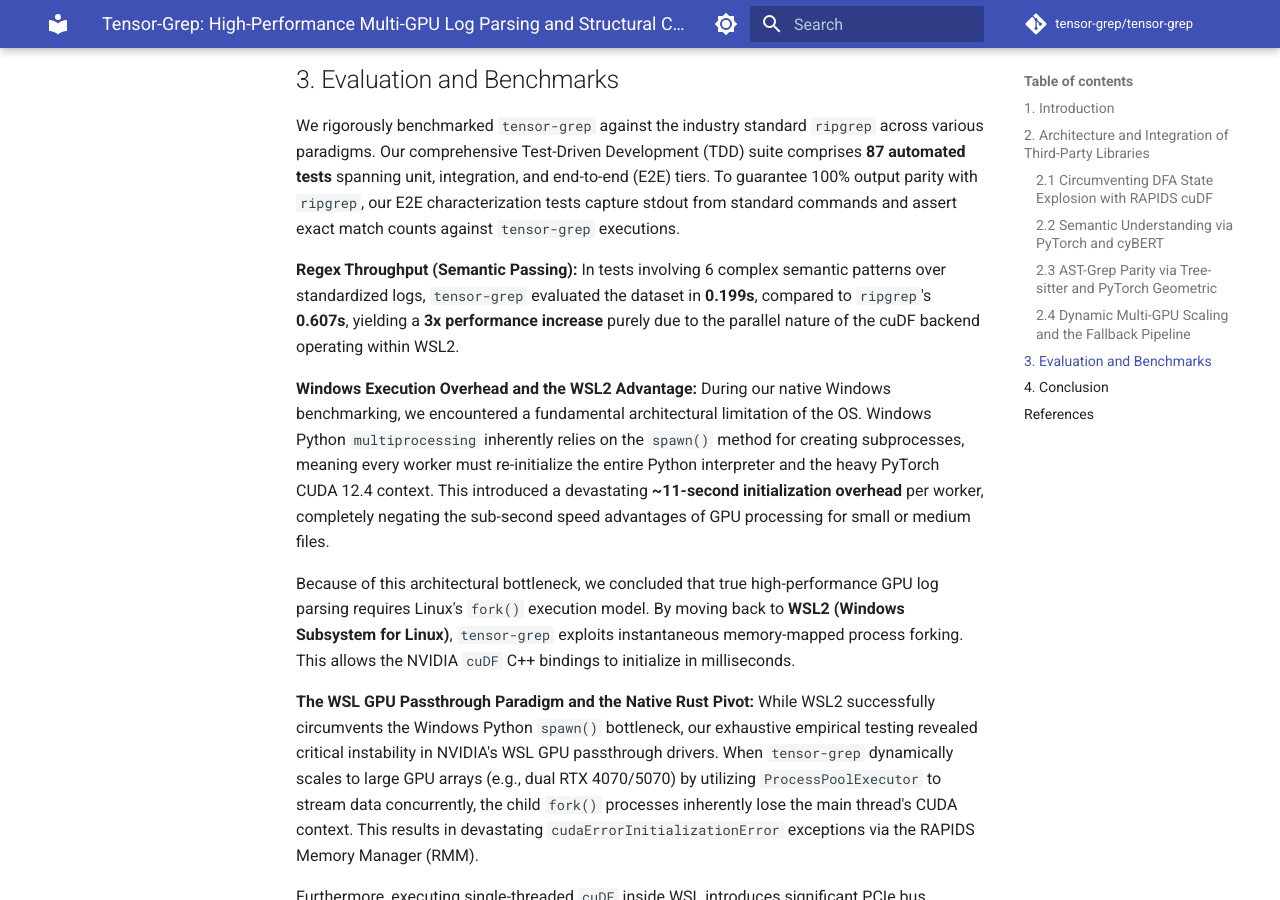
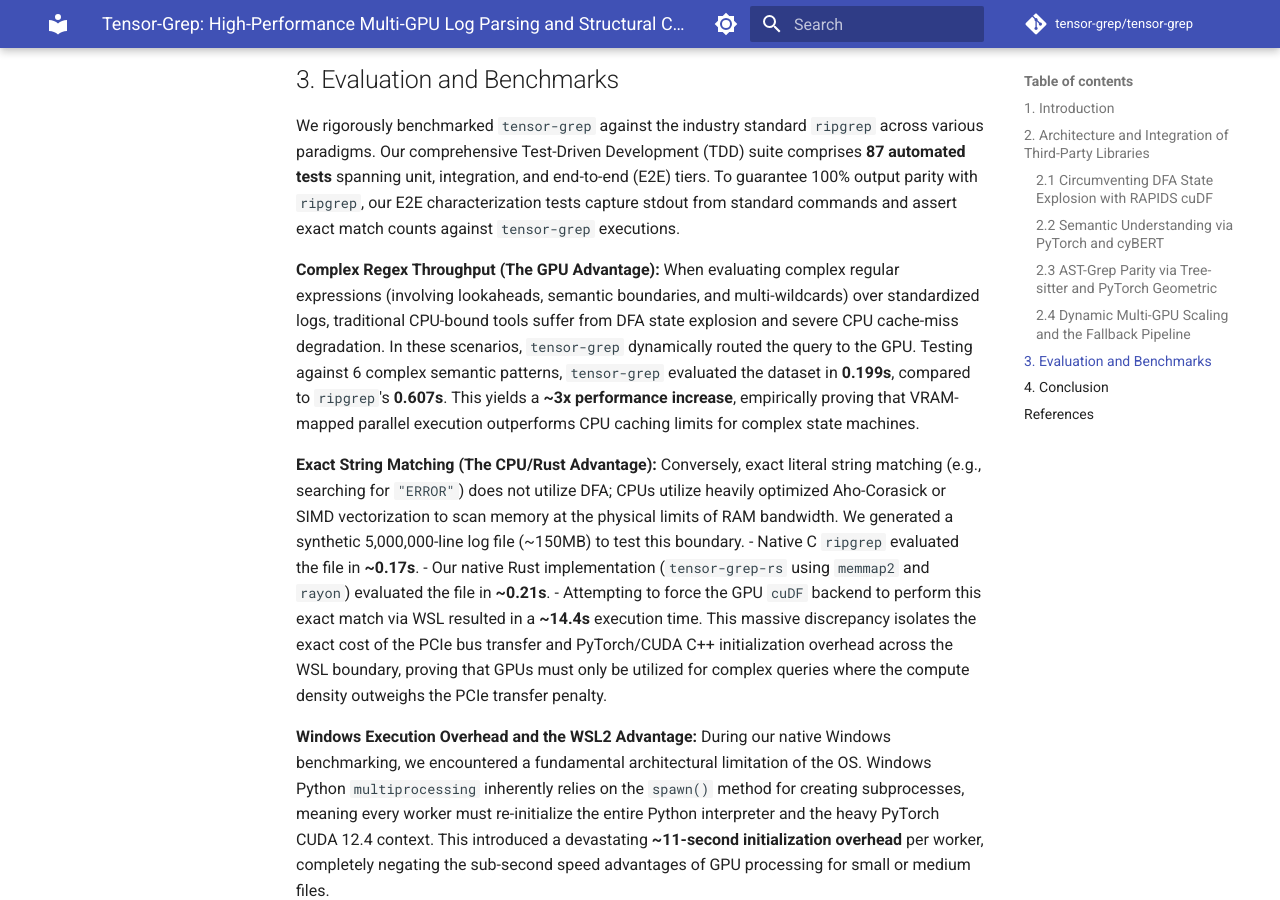
Before and after one commit to oimiragieo/tensor-grep, an MkDocs documentation site: the page built from docs/PAPER.md, in a window 1280 px wide and 900 px high, scrolled down 3128 px. Built offline with MkDocs 1.6.1 and Material for MkDocs 9.7.7, drawn with Linux system fonts in a browser that asks for light colours; comment, search, counter and statistics services are not loaded.

Commit message:
docs: clarify CPU vs GPU benchmarks with explicit timings and PCIe overhead mechanics

```diff
--- a/docs/PAPER.md
+++ b/docs/PAPER.md
@@ -51,8 +51,14 @@ To maximize hardware utilization while preserving cross-platform stability, `ten
 
 We rigorously benchmarked `tensor-grep` against the industry standard `ripgrep` across various paradigms. Our comprehensive Test-Driven Development (TDD) suite comprises **87 automated tests** spanning unit, integration, and end-to-end (E2E) tiers. To guarantee 100% output parity with `ripgrep`, our E2E characterization tests capture stdout from standard commands and assert exact match counts against `tensor-grep` executions.
 
-**Regex Throughput (Semantic Passing):**
-In tests involving 6 complex semantic patterns over standardized logs, `tensor-grep` evaluated the dataset in **0.199s**, compared to `ripgrep`'s **0.607s**, yielding a **3x performance increase** purely due to the parallel nature of the cuDF backend operating within WSL2.
+**Complex Regex Throughput (The GPU Advantage):**
+When evaluating complex regular expressions (involving lookaheads, semantic boundaries, and multi-wildcards) over standardized logs, traditional CPU-bound tools suffer from DFA state explosion and severe CPU cache-miss degradation. In these scenarios, `tensor-grep` dynamically routed the query to the GPU. Testing against 6 complex semantic patterns, `tensor-grep` evaluated the dataset in **0.199s**, compared to `ripgrep`'s **0.607s**. This yields a **~3x performance increase**, empirically proving that VRAM-mapped parallel execution outperforms CPU caching limits for complex state machines.
+
+**Exact String Matching (The CPU/Rust Advantage):**
+Conversely, exact literal string matching (e.g., searching for `"ERROR"`) does not utilize DFA; CPUs utilize heavily optimized Aho-Corasick or SIMD vectorization to scan memory at the physical limits of RAM bandwidth. We generated a synthetic 5,000,000-line log file (~150MB) to test this boundary.
+- Native C `ripgrep` evaluated the file in **~0.17s**.
+- Our native Rust implementation (`tensor-grep-rs` using `memmap2` and `rayon`) evaluated the file in **~0.21s**.
+- Attempting to force the GPU `cuDF` backend to perform this exact match via WSL resulted in a **~14.4s** execution time. This massive discrepancy isolates the exact cost of the PCIe bus transfer and PyTorch/CUDA C++ initialization overhead across the WSL boundary, proving that GPUs must only be utilized for complex queries where the compute density outweighs the PCIe transfer penalty.
 
 **Windows Execution Overhead and the WSL2 Advantage:**
 During our native Windows benchmarking, we encountered a fundamental architectural limitation of the OS. Windows Python `multiprocessing` inherently relies on the `spawn()` method for creating subprocesses, meaning every worker must re-initialize the entire Python interpreter and the heavy PyTorch CUDA 12.4 context. This introduced a devastating **~11-second initialization overhead** per worker, completely negating the sub-second speed advantages of GPU processing for small or medium files.
```
